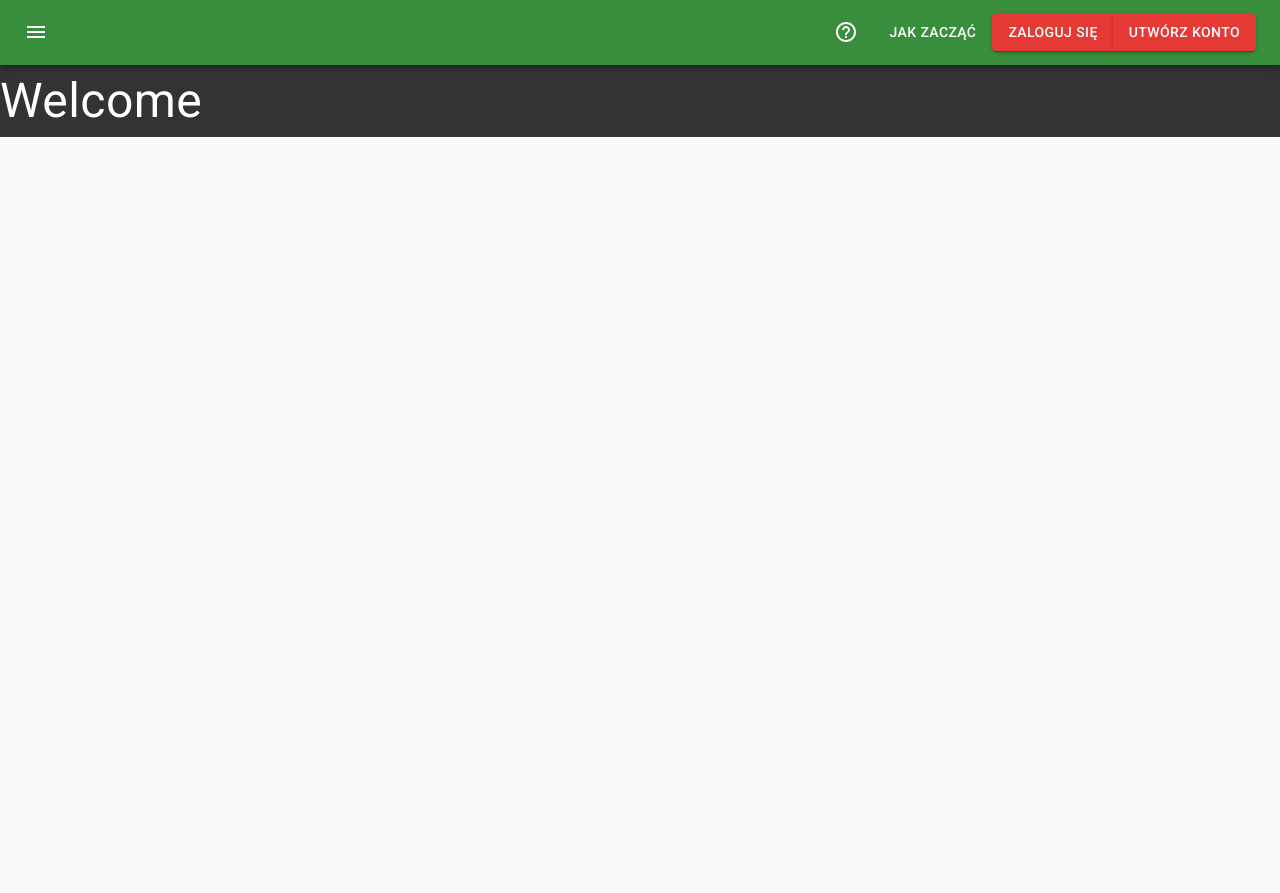
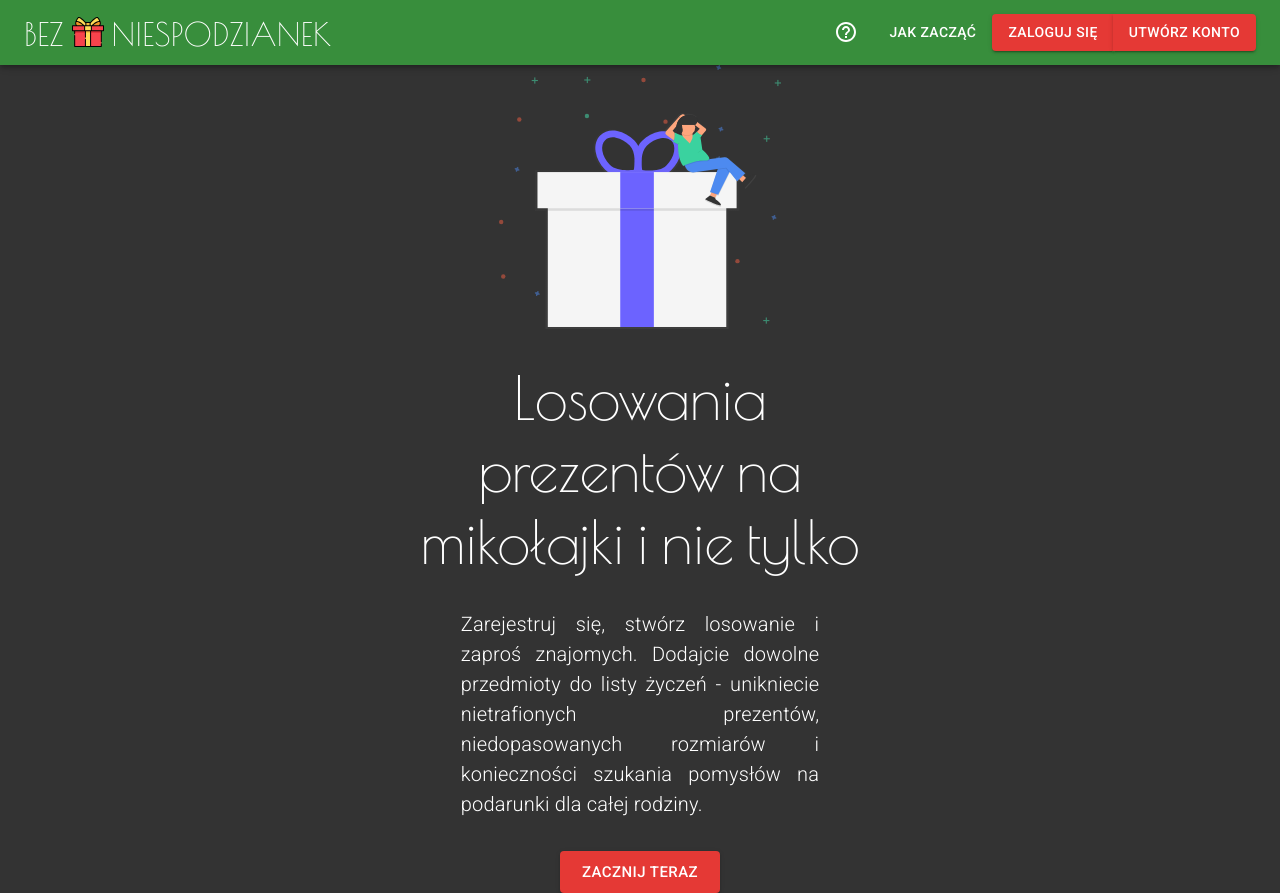
Before and after one commit to Bruinen90/gifts-front, a React (Create React App) app: page / in a window 1280 px wide. Before the commit the page ends 800 px from the top, so only its background shows below. Built offline with nearby package versions, Linux system fonts and the light colour scheme.

Commit message:
Main page basic layout

```diff
--- a/public/index.html
+++ b/public/index.html
@@ -25,8 +25,18 @@
       Learn how to configure a non-root public URL by running `npm run build`.
     -->
         <!-- Material UI fonts -->
-    <link rel="stylesheet" href="https://fonts.googleapis.com/css?family=Roboto:300,400,500,700&display=swap" />
-    <link rel="stylesheet" href="https://fonts.googleapis.com/icon?family=Material+Icons" />
+        <link
+            rel="stylesheet"
+            href="https://fonts.googleapis.com/css?family=Roboto:300,400,500,700&display=swap"
+        />
+        <link
+            rel="stylesheet"
+            href="https://fonts.googleapis.com/icon?family=Material+Icons"
+        />
+        <link
+            href="https://fonts.googleapis.com/css2?family=Poiret+One&display=swap"
+            rel="stylesheet"
+        />
         <title>Losowanie na mikołajki</title>
     </head>
     <body>
@@ -41,6 +51,5 @@
 
       To begin the development, run `npm start` or `yarn start`.
       To create a production bundle, use `npm run build` or `yarn build`.
-    -->
-  </body>
+    --></body>
 </html>
--- /dev/null
+++ b/src/components/LogoBox/LogoBox.tsx
@@ -0,0 +1,46 @@
+import React from "react";
+import { useHistory } from "react-router";
+import GiftIcon from "../../img/gift.svg";
+
+// MUI
+import { Box, Typography } from "@material-ui/core";
+import { makeStyles } from "@material-ui/styles";
+
+const useStyles = makeStyles({
+    logoText: {
+        lineHeight: "1.7rem",
+        textTransform: "uppercase",
+        fontFamily: "Poiret One, cursive",
+        fontSize: "2rem"
+    }
+});
+
+const LogoBox: React.FC = () => {
+    const history = useHistory();
+    const classes = useStyles();
+
+    const handleGoToHomepage = () => {
+        history.push("/");
+    };
+    return (
+        <Box
+            onClick={handleGoToHomepage}
+            display="flex"
+            alignItems="flex-end"
+            style={{ cursor: "pointer" }}
+        >
+            <Typography component="div" className={classes.logoText}>
+                Bez
+            </Typography>
+            <img
+                src={GiftIcon}
+                style={{ height: "2rem", margin: "0 0.5rem" }}
+            />
+            <Typography component="div" className={classes.logoText}>
+                niespodzianek
+            </Typography>
+        </Box>
+    );
+};
+
+export default LogoBox;
--- a/src/components/NavBar/NavBar.tsx
+++ b/src/components/NavBar/NavBar.tsx
@@ -5,8 +5,9 @@ import { useSelector } from "react-redux";
 import { StateInterface } from "../../interfaces/interfaces";
 
 // MUI
-import { AppBar, Box, IconButton } from "@material-ui/core";
+import { AppBar, Box, IconButton, Theme } from "@material-ui/core";
 import MenuIcon from "@material-ui/icons/Menu";
+import useMediaQuery from "@material-ui/core/useMediaQuery";
 
 //Styles
 import * as Styled from "./stylesNavBar";
@@ -15,8 +16,13 @@ import * as Styled from "./stylesNavBar";
 import NavigationDrawer from "../NavigationDrawer/NavigationDrawer";
 import SignInUpOut from "../SignInUpOut/SignInUpOut";
 import NavigationList from "../NavigationList/NavigationList";
+import LogoBox from "../LogoBox/LogoBox";
 
 const NavBar = () => {
+    const minMediumScreen = useMediaQuery((theme: Theme) =>
+        theme.breakpoints.up("md")
+    );
+
     const username = useSelector((state: StateInterface) => state.username);
 
     const [navOpened, setNavOpened] = useState(false);
@@ -26,6 +32,8 @@ const NavBar = () => {
     return (
         <AppBar position="sticky">
             <Styled.ToolbarCont>
+                {!minMediumScreen ? (
+                    <>
                         <IconButton
                             edge="start"
                             color="inherit"
@@ -39,11 +47,17 @@ const NavBar = () => {
                             toggleNavigationDrawer={handleToggleDrawer}
                             userLoggedIn={username !== undefined}
                         />
+                    </>
+                ) : (
+                    <LogoBox />
+                )}
                 <Box display="flex" alignItems="center">
+                    {minMediumScreen && (
                         <NavigationList
                             view="horizontal"
                             userLoggedIn={username !== undefined}
                         />
+                    )}
                     <SignInUpOut username={username} />
                 </Box>
             </Styled.ToolbarCont>
--- a/src/components/NavigationDrawer/NavigationDrawer.tsx
+++ b/src/components/NavigationDrawer/NavigationDrawer.tsx
@@ -26,7 +26,7 @@ const NavigationDrawer: React.FC<NavigationDrawerProps> = ({
                 flexDirection="column"
                 justifyContent="space-between"
                 height="100%"
-                style={{ minWidth: "40vw" }}
+                style={{ minWidth: "280px" }}
             >
                 <NavigationList
                     hideDrawer={toggleNavigationDrawer}
--- a/src/components/NavigationList/NavigationList.tsx
+++ b/src/components/NavigationList/NavigationList.tsx
@@ -1,7 +1,7 @@
 import React from "react";
 
 // MUI
-import { Drawer, List, Box, Button } from "@material-ui/core";
+import { List } from "@material-ui/core";
 import {
     AddCircle,
     CardGiftcard,
@@ -49,6 +49,7 @@ const NavigationList: React.FC<NavigationListProps> = ({
     view,
     userLoggedIn
 }) => {
+
     const listItems = userLoggedIn ? USER_ITEMS_LIST : GUEST_ITEMS_LIST;
     return (
         <List style={{ display: view === "horizontal" ? "flex" : "default" }}>
--- a/src/components/SignInUpOut/SignInUpOut.tsx
+++ b/src/components/SignInUpOut/SignInUpOut.tsx
@@ -27,7 +27,7 @@ const SignInUpOut: React.FC<SignInUpOutProps> = ({ username }) => {
     return (
         <Hidden smDown>
             {username ? (
-                <Box display="flex" alignItems="flex-end">
+                <Box display="flex" alignItems="flex-end" marginLeft="3rem">
                     <Box marginRight={2}>
                         <Typography>Witaj {username}</Typography>
                     </Box>
--- a/src/pages/Home/Home.tsx
+++ b/src/pages/Home/Home.tsx
@@ -1,12 +1,33 @@
-import React from 'react';
+import React from "react";
 
-import * as Styled from './stylesHome';
+// Styles
+import * as Styled from "./stylesHome";
+
+// Images
+import GiftImg from "../../img/gift_illustration.svg";
+
+// MUI
+import { Typography, Box, Button } from "@material-ui/core";
 
 const Home = () => {
-	return (
-		<Styled.MainContainer component="main">
-			<Styled.MainHeader>Welcome</Styled.MainHeader>
-		</Styled.MainContainer>
-	);
+    return (
+        <Styled.MainContainer component="main">
+            <Styled.MyBox>
+                <Styled.GiftIllustration src={GiftImg} />
+                <Styled.Header variant="h2">
+                    Losowania prezentów na mikołajki i nie tylko
+                </Styled.Header>
+                <Styled.DescriptionBox>
+                    Zarejestruj się, stwórz losowanie i zaproś znajomych.
+                    Dodajcie dowolne przedmioty do listy życzeń - unikniecie
+                    nietrafionych prezentów, niedopasowanych rozmiarów i
+                    konieczności szukania pomysłów na podarunki dla całej rodziny.
+                </Styled.DescriptionBox>
+                <Button variant="contained" size="large" color="secondary">
+                    Zacznij teraz
+                </Button>
+            </Styled.MyBox>
+        </Styled.MainContainer>
+    );
 };
 export default Home;
--- a/src/pages/Home/stylesHome.tsx
+++ b/src/pages/Home/stylesHome.tsx
@@ -1,12 +1,43 @@
-import { styled } from '@material-ui/core/styles';
+import { styled } from "@material-ui/core/styles";
 
-import { Container, Typography } from '@material-ui/core';
+import { Container, Typography, Box } from "@material-ui/core";
 
 export const MainContainer = styled(Container)({
-	backgroundColor: '#333',
+    backgroundColor: "#333",
+    minHeight: "calc(100vh - 64px)",
+    display: "flex",
+    justifyContent: "center",
+    alignItems: "center"
 });
 
-export const MainHeader = styled(Typography)({
-    fontSize: '48px',
-    color: '#fff'
-})
+export const MyBox = styled(Box)(({ theme }) => ({
+    display: "flex",
+    flexDirection: "column",
+    textAlign: "center",
+    alignItems: "center",
+    [theme.breakpoints.up("sm")]: {
+        maxWidth: "40vw"
+    }
+}));
+
+export const GiftIllustration = styled("img")(({ theme }) => ({
+    maxHeight: "50vh",
+    [theme.breakpoints.up("xs")]: {
+        maxHeight: "33vh"
+    }
+}));
+
+export const Header = styled(Typography)(({ theme }) => ({
+    color: theme.palette.primary.contrastText,
+    margin: theme.spacing(4),
+    fontFamily: "Poiret One, cursive"
+}));
+
+export const DescriptionBox = styled(Typography)(({ theme }) => ({
+    color: theme.palette.primary.contrastText,
+    marginBottom: theme.spacing(4),
+    width: '70%',
+    fontSize: '1.25rem',
+    textAlign: 'justify',
+    fontWeight: 'lighter',
+}));
```
Also changed, not shown: src/img/gift.svg (added), src/img/gift_illustration.svg (added). Lines whose indentation alone changed are shown as unchanged.
